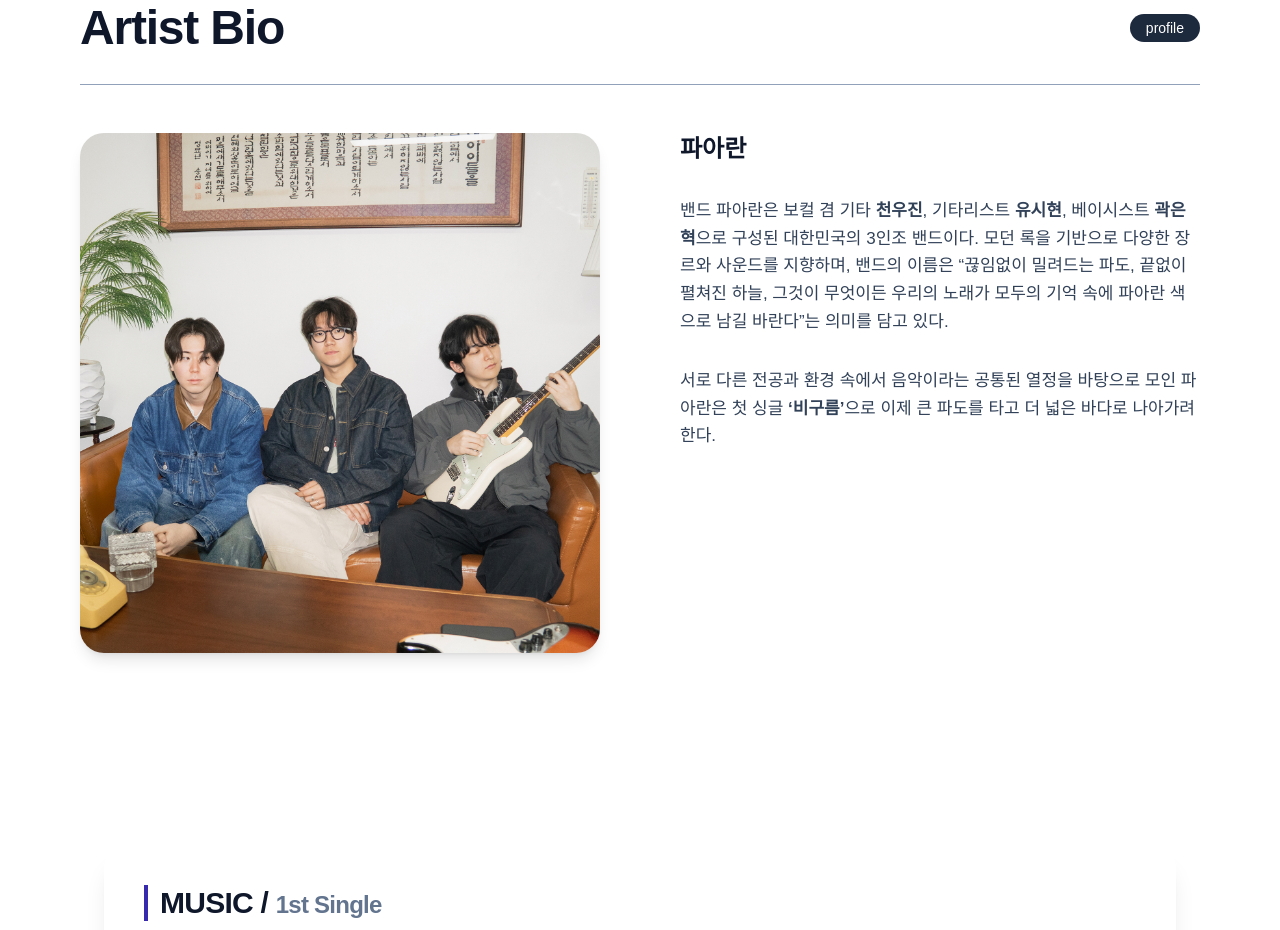
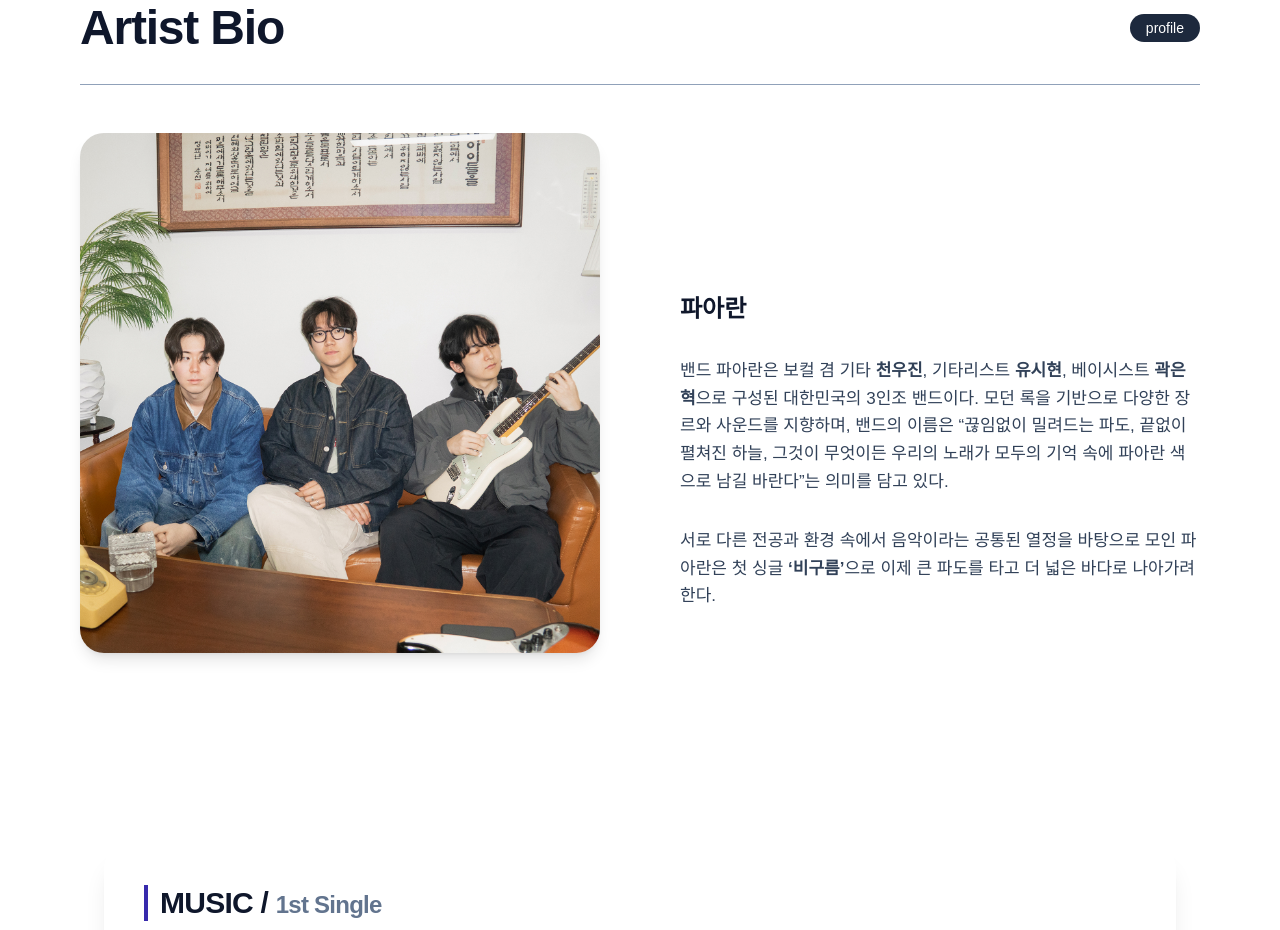
Before and after one commit to rmfn1125/paaran-epk, a Next.js app: page / in a window 1280 px wide. Shown: the part 940-1870 px from the top of the page. Built offline with nearby package versions, Linux system fonts and the light colour scheme.

Commit message:
update: hero section and icon size

```diff
--- a/app/page.tsx
+++ b/app/page.tsx
@@ -203,7 +203,8 @@ export default function Home() {
     </div>
 
     {/* RIGHT TEXT — 고정 넓이 + 균일 간격 */}
-    <div className="w-full max-w-[540px] space-y-8 text-[17px] leading-relaxed text-slate-700">
+
+    <div className="w-full max-w-[540px] space-y-8 text-[17px] leading-relaxed text-slate-700 pt-40">
 
       <h3 className="text-2xl font-bold text-slate-900 font-bioTitle">
         파아란
```
